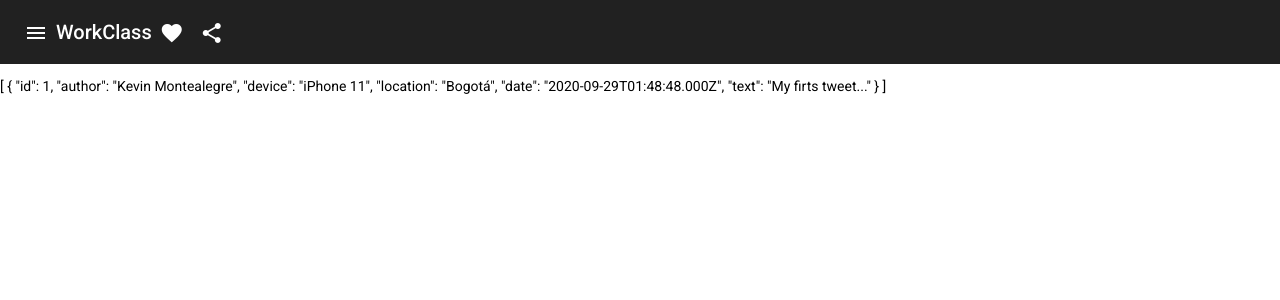
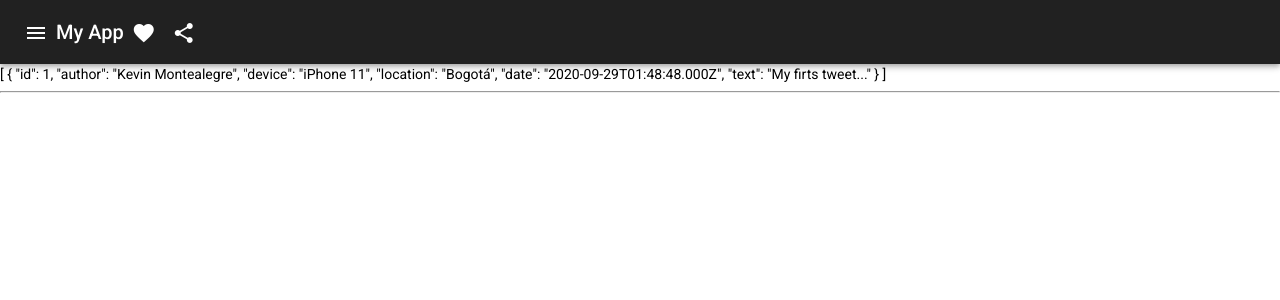
Before and after one commit to Paul9834/WorkClass, an Angular app: page / in a window 1280 px wide. Shown: the top 300 px of the page. Built offline with nearby package versions, Linux system fonts and the light colour scheme.

Commit message:
tweet component

```diff
--- a/src/app/app.component.html
+++ b/src/app/app.component.html
@@ -1,9 +1,8 @@
-<p>
-  <mat-toolbar>
+<mat-toolbar class="mat-elevation-z4">
   <button mat-icon-button class="example-icon" aria-label="Example icon-button with menu icon">
     <mat-icon>menu</mat-icon>
   </button>
-    <span>{{title}}</span>
+  <span>My App</span>
   <span class="example-spacer"></span>
   <button mat-icon-button class="example-icon favorite-icon" aria-label="Example icon-button with heart icon">
     <mat-icon>favorite</mat-icon>
@@ -12,6 +11,5 @@
     <mat-icon>share</mat-icon>
   </button>
 </mat-toolbar>
-</p>
 
 <app-tweets-list></app-tweets-list>
--- a/src/app/app.module.ts
+++ b/src/app/app.module.ts
@@ -7,13 +7,15 @@ import {MatToolbarModule} from '@angular/material/toolbar';
 import {MatIconModule} from '@angular/material/icon';
 import { TweetsListComponent } from './tweets-list/tweets-list.component';
 import {MatButtonModule} from '@angular/material/button';
+import { TweetComponent } from './tweet/tweet.component';
 
 
 
 @NgModule({
   declarations: [
     AppComponent,
-    TweetsListComponent
+    TweetsListComponent,
+    TweetComponent
   ],
   imports: [
     BrowserModule,
--- /dev/null
+++ b/src/app/tweet/tweet.component.html
@@ -0,0 +1 @@
+<p>tweet works!</p>
--- /dev/null
+++ b/src/app/tweet/tweet.component.ts
@@ -0,0 +1,15 @@
+import { Component, OnInit } from '@angular/core';
+
+@Component({
+  selector: 'app-tweet',
+  templateUrl: './tweet.component.html',
+  styleUrls: ['./tweet.component.css']
+})
+export class TweetComponent implements OnInit {
+
+  constructor() { }
+
+  ngOnInit(): void {
+  }
+
+}
--- a/src/app/tweets-list/tweets-list.component.css
+++ b/src/app/tweets-list/tweets-list.component.css
@@ -0,0 +1,3 @@
+.example-spacer {
+  flex: 1 1 auto;
+}
--- a/src/app/tweets-list/tweets-list.component.html
+++ b/src/app/tweets-list/tweets-list.component.html
@@ -1,3 +1,4 @@
 <div *ngFor="let tweet of listaTweets">
   {{listaTweets | json}}
+  <hr>
 </div>
```
Also changed, not shown: src/app/tweet/tweet.component.css (added), 1 other file (tests, documents, lock files or other folders). Lines whose indentation alone changed are shown as unchanged.
